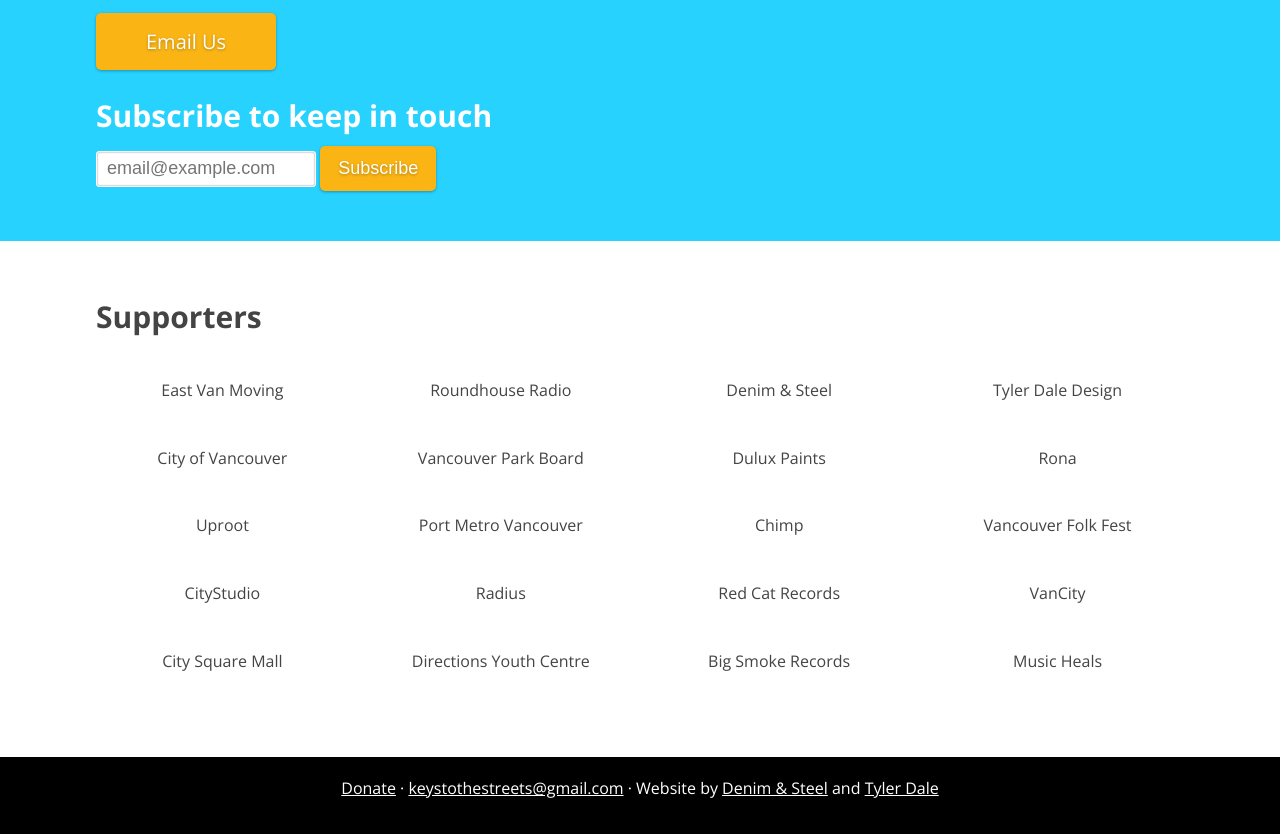
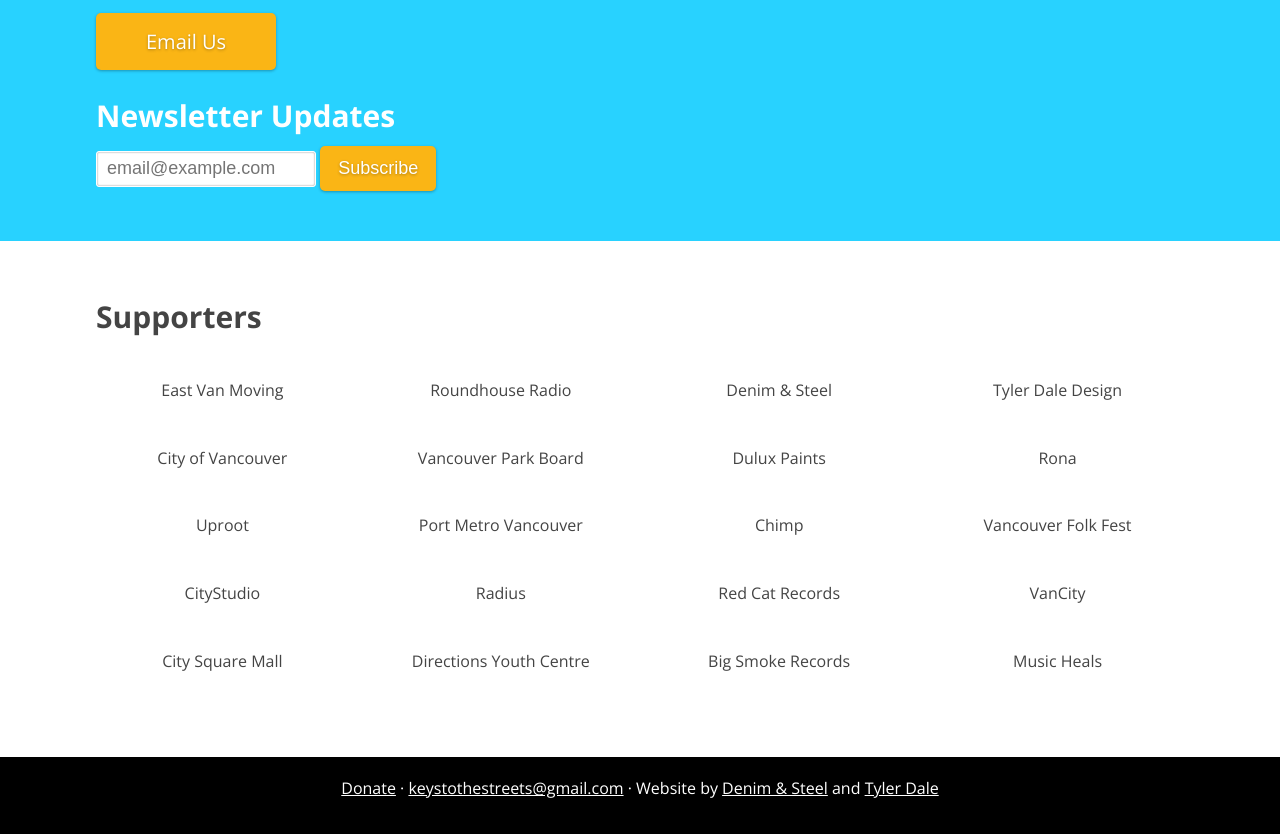
Before and after one commit to denimandsteel/keystothestreets.com, a website: page index.html in a window 1280 px wide. Shown: the part 2467-3301 px from the top of the page. Drawn offline with nearby package versions, Linux system fonts and the light colour scheme; no server answers.

Commit message:
Text text

```diff
--- a/index.html
+++ b/index.html
@@ -308,7 +308,7 @@
         <p><a href="https://chimp.net/campaigns/keys-to-the-streets-3b5427b7-f6ac-46e7-8b9c-89560bbcb881" class="button">Donate Now</a></p>
         <p>To discuss piano donations, in-kind goods and services, or artistic talent, please get in touch by email to start the conversation.</p>
         <p><a href="mailto:keystothestreets@gmail.com" class="button email">Email Us</a></p>
-        <h1>Subscribe to keep in touch</h1>
+        <h1>Newsletter Updates</h1>
         <form action="//keystothestreets.us11.list-manage.com/subscribe/post?u=21faec23ed55e12a8ed9e0dbc&amp;id=d3016f5ffd" method="post" id="mc-embedded-subscribe-form" name="mc-embedded-subscribe-form" class="validate" target="_blank" novalidate>
           <input type="email" value="" name="EMAIL" class="required email" id="mce-EMAIL" placeholder="email@example.com">
           <div style="position: absolute; left: -5000px;"><input type="text" name="b_21faec23ed55e12a8ed9e0dbc_d3016f5ffd" tabindex="-1" value=""></div>
```
